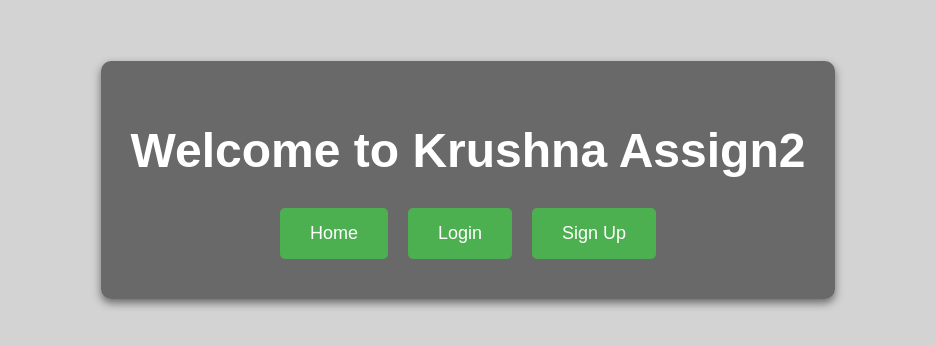
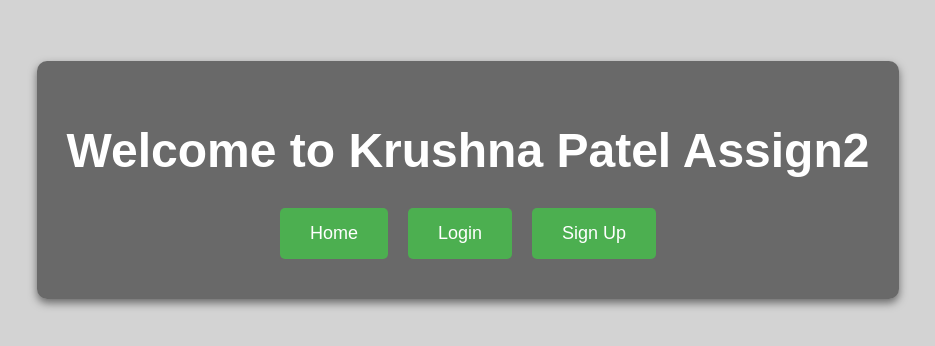
Before and after one commit to KrushnaPatel7/Devops-assign2, a plain HTML site: page index.html in a window 1280 px wide. Shown: the part 220-566 px from the top of the page, without its empty margins (172-1107 px from the left). Drawn offline with Linux system fonts and the light colour scheme.

Commit message:
Update index.html

```diff
--- a/index.html
+++ b/index.html
@@ -3,7 +3,7 @@
 <head>
     <meta charset="UTF-8">
     <meta name="viewport" content="width=device-width, initial-scale=1.0">
-    <title>Welcome to Krushna Assign2</title>
+    <title>Welcome to Krushna Patel Assign2</title>
     <style>
         body {
             font-family: Arial, sans-serif;
@@ -51,7 +51,7 @@
 </head>
 <body>
     <div class="content">
-        <h1>Welcome to Krushna Assign2</h1>
+        <h1>Welcome to Krushna Patel Assign2</h1>
         <div class="button-container">
             <button onclick="alert('Home button clicked!')">Home</button>
             <button onclick="alert('Login button clicked!')">Login</button>
```
